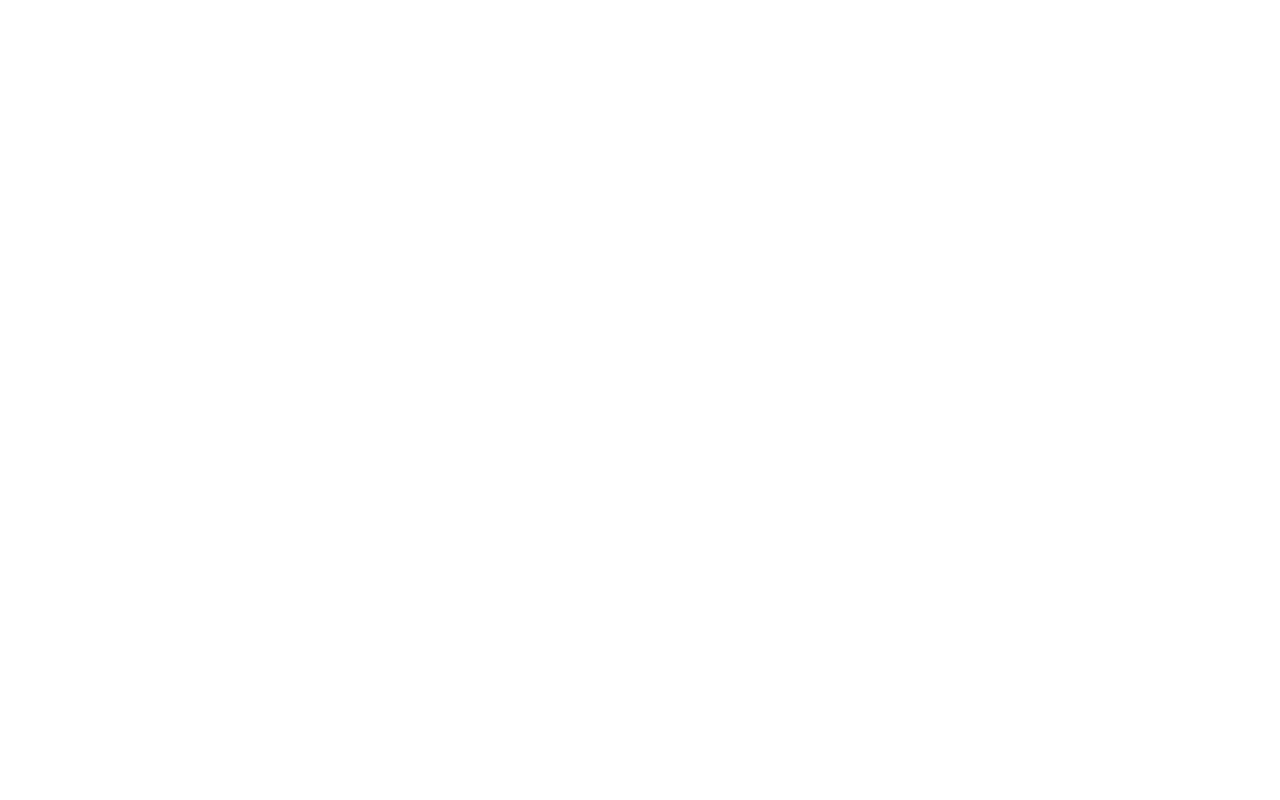
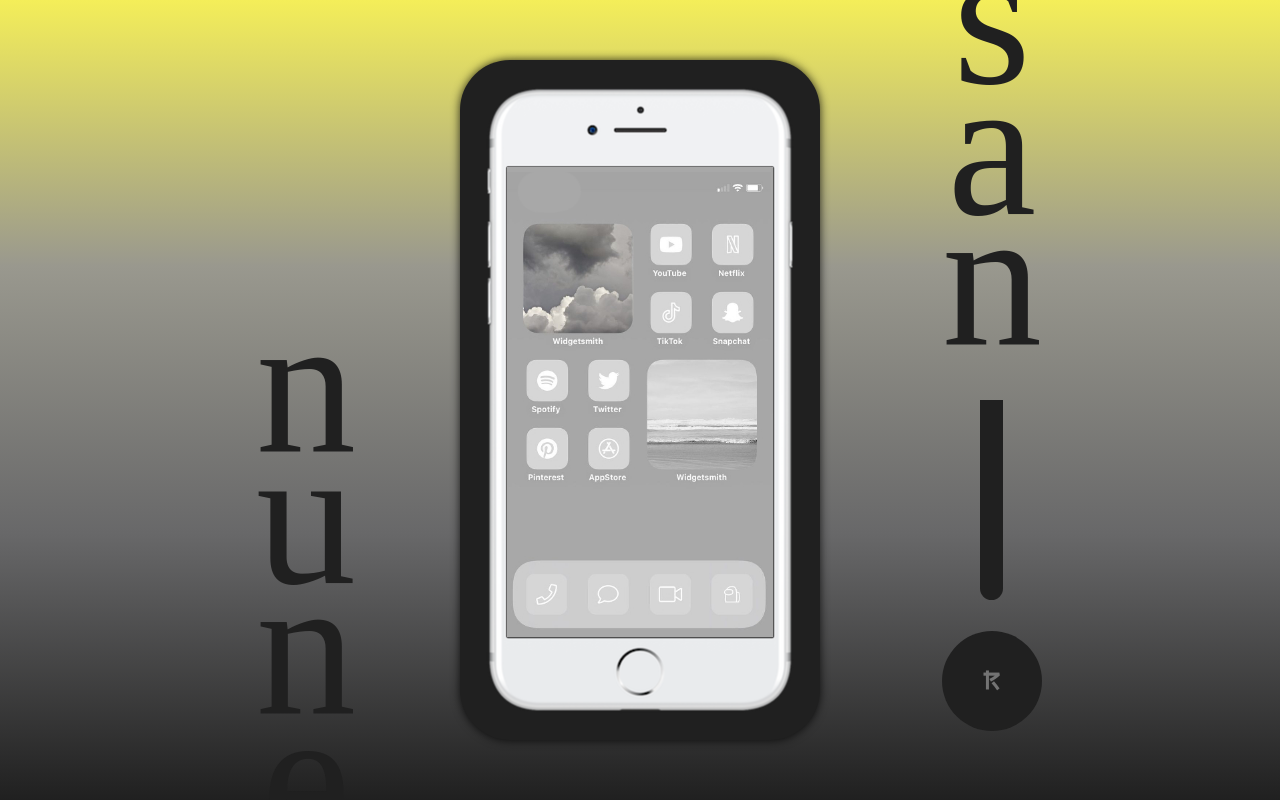
Before and after one commit to renatonunesan/projeto_social, a plain HTML site: page index.html in a window 1280 px wide. Drawn offline with Linux system fonts and the light colour scheme.

Commit message:
Update project

```diff
--- a/estilos/style.css
+++ b/estilos/style.css
@@ -0,0 +1,111 @@
+@charset "UTF-8";
+
+* {
+    margin: 0px;
+    padding: 0px;
+    font-family: Arial, Helvetica, sans-serif;
+}
+
+html, body {
+    height: 100vh;
+    width: 100vw;
+    background-color: black;
+}
+
+body {
+    background-image: linear-gradient(to top, #202020, #686869, #99988e, #f4ee59);
+    background-size: cover;
+    background-attachment: fixed;
+}
+
+main {
+    position: relative;
+    height: 100vh;
+
+}
+
+section#telefone {
+    display: block;
+    position: absolute;
+    top: 50%;
+    left: 50%;
+    transform: translate(-50%, -50%);
+    height: 627px;
+    width: 311px;
+    background: url('../imagens/frame-iphone.png') no-repeat;
+}
+
+iframe#tela {
+    position: relative;
+    top: 80px;
+    left: 22px;
+    width: 267px;
+    height: 471px;
+}
+
+.container {
+    position: relative;
+    top: 50%;
+    left: 50%;
+    transform: translate(-50%, -50%);
+    width: 360px;
+    height: 680px;
+    background-color: #202020;
+    border-radius: 50px;
+    box-shadow: 0px 0px 10px rgba(0, 0, 0, 0.8);
+}
+
+.verticalname1 {
+    font-size: 200px;
+    padding: -10px;
+    font-family: Electroharmonix;
+    color: #202020;
+    writing-mode: vertical-rl;
+    letter-spacing: -90px;
+    text-orientation: upright;
+    position: fixed;
+    top: 70%;
+    right: calc(100% + -75px);
+    transform: translate(-50%, -50%);
+}
+
+.verticalname2 {
+    font-size: 200px;
+    padding: -10px;
+    font-family: Electroharmonix;
+    color: #202020;
+    writing-mode: vertical-rl;
+    letter-spacing: -90px;
+    text-orientation: upright;
+    position: fixed;
+    top: 6%;
+    left: calc(100% + 172px);
+    transform: translate(-50%, -50%);
+}
+
+.vertical-line {
+    border-left: 23px solid #202020;
+    border-bottom-left-radius: 20px;
+    border-bottom-right-radius: 20px;
+    height: 200px;
+    position: fixed;
+    top: 50%;
+    left: calc(100% + 160px);
+
+}
+
+.vertical-line > img {
+    position: fixed;
+    width: 100px;
+    bottom: 9px;
+    left: 482px;
+    border-radius: 50%;
+
+}
+
+
+@media screen and (max-width: 950px) {
+    .verticalname1, .verticalname2, .vertical-line {
+        display: none;
+    }
+}
--- /dev/null
+++ b/home.html
@@ -0,0 +1,24 @@
+<!DOCTYPE html>
+<html lang="pt-br">
+<head>
+    <meta charset="UTF-8">
+    <meta name="viewport" content="width=device-width, initial-scale=1.0">
+    <title>Home</title>
+</head>
+<style>
+    * {
+        margin: 0px;
+        padding: 0px;
+    }
+
+    body {
+        width: 100vw;
+        height: 100vh;
+        background: black url('imagens/home-oficial.jpg') no-repeat top center;
+        background-size: cover;
+    }
+</style>
+<body>
+
+</body>
+</html>
--- a/index.html
+++ b/index.html
@@ -4,8 +4,26 @@
     <meta charset="UTF-8">
     <meta name="viewport" content="width=device-width, initial-scale=1.0">
     <link rel="shortcut icon" href="favicon.ico" type="image/x-icon">
+    <link rel="stylesheet" href="estilos/style.css">
     <title>Document</title>
 </head>
 <body>
+    <main>
+        <div class="container">
+            <section id="telefone">
+                <iframe src="home.html" name="tela" id="tela" frameborder="0"></iframe>
+            </section>
+            <div class="verticalname1">nune</div>
+            <div class="verticalname2">san</div>
+            <div class="vertical-line">
+                <img src="imagens/iconR.png" alt="Logo Nunesan">
+            </div>
+
+        </div>
+
+        <section id="redes-sociais">
+
+        </section>
+    </main>
 </body>
 </html>
```
Also changed, not shown: imagens/github-logo.jpg (added), imagens/home-logo.jpg (added), imagens/home-oficial.jpg (added), imagens/iconR.png (added), imagens/logo-github1.jpg (added), imagens/logo-linkedin.jpg (added).
